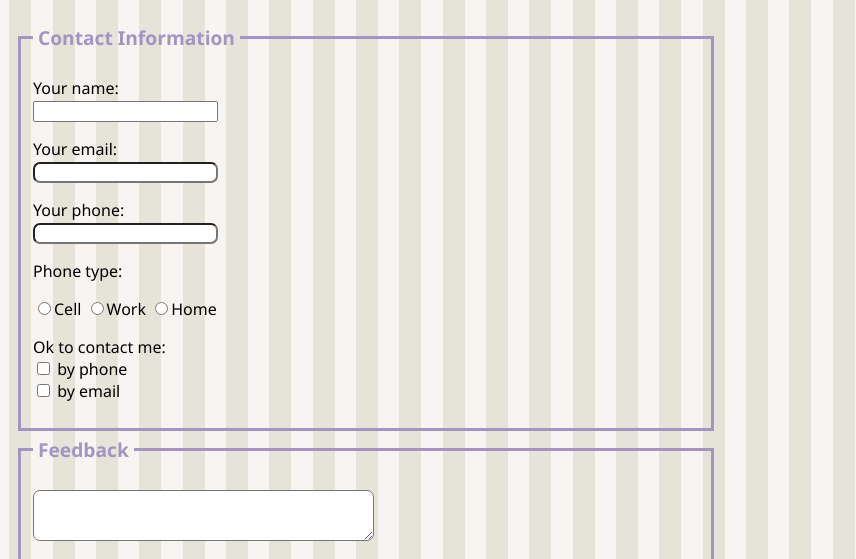
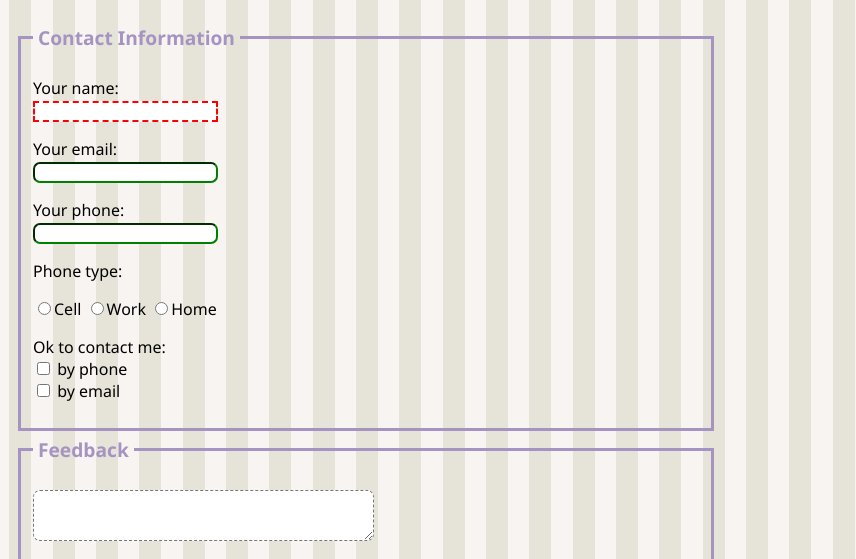
Before and after one commit to mmoazam/HTMLforms, a website: page contact.html in a window 1280 px wide. Shown: the part 147-706 px from the top of the page, 424-1280 px from the left. Drawn offline with Linux system fonts and the light colour scheme.

Commit message:
validation

```diff
--- a/contact.html
+++ b/contact.html
@@ -43,14 +43,15 @@
                     <legend>Contact Information</legend>
                     <p>
                         <label for="nameField">Your name: </label>
-                        <input id="nameField" type="text" name="customerName">
+                        <input id="nameField" type="text" name="customerName" required minlength="4" maxlength="8">
                     </p>
                     <p>
                         <label for="customerEmail">Your email: </label>
                         <input type="email" name="customerEmail" id="customerEmail">
                     </p>
                     <p><label for="customerPhone">Your phone: </label>
-                        <input type="tel" name="customerPhone" id="customerPhone"></p>
+                        <input type="tel" name="customerPhone" id="customerPhone" pattern="\(\d{3}\) \d{3}-\d{4}">
+                    </p>
                     <p>
                         <label>Phone type: </label>
                     </p>
@@ -70,7 +71,7 @@
                 <fieldset>
                     <legend>Feedback</legend>
                     <p>
-                        <textarea tabindex="1" name="feedbackText" cols="40" rows="3"></textarea>
+                        <textarea tabindex="1" name="feedbackText" cols="40" rows="3" required></textarea>
                     </p>
                     <p>
                         <label for="feedbackType">Feedback type: </label><select tabindex="2" name="feedbackType"
@@ -105,7 +106,8 @@
         </main>
 
         <footer>
-            <p>Our address is <address>Bethany's Pie Shop - Bakery Street 555 Brussels Belgium</address>
+            <p>Our address is
+            <address>Bethany's Pie Shop - Bakery Street 555 Brussels Belgium</address>
             </p>
             <p><small>&copy; 2020 Bethany's Pie Shop - All rights reserved</small></p>
             <p>Contact us via <a href="mailto:info@bethanyspieshop.com">email</a></p>
--- a/styles.css
+++ b/styles.css
@@ -130,3 +130,24 @@ input[type=tel],
 textarea {
     border-radius: 7px;
 }
+
+input:valid {
+    border-color: green;
+}
+
+input:invalid {
+    border-color: red;
+}
+
+input:focus:invalid {
+    border-color: black;
+}
+
+/* input:required {
+    border-style: dashed;
+} */
+
+input:required,
+textarea:required {
+    border-style: dashed;
+}
```
